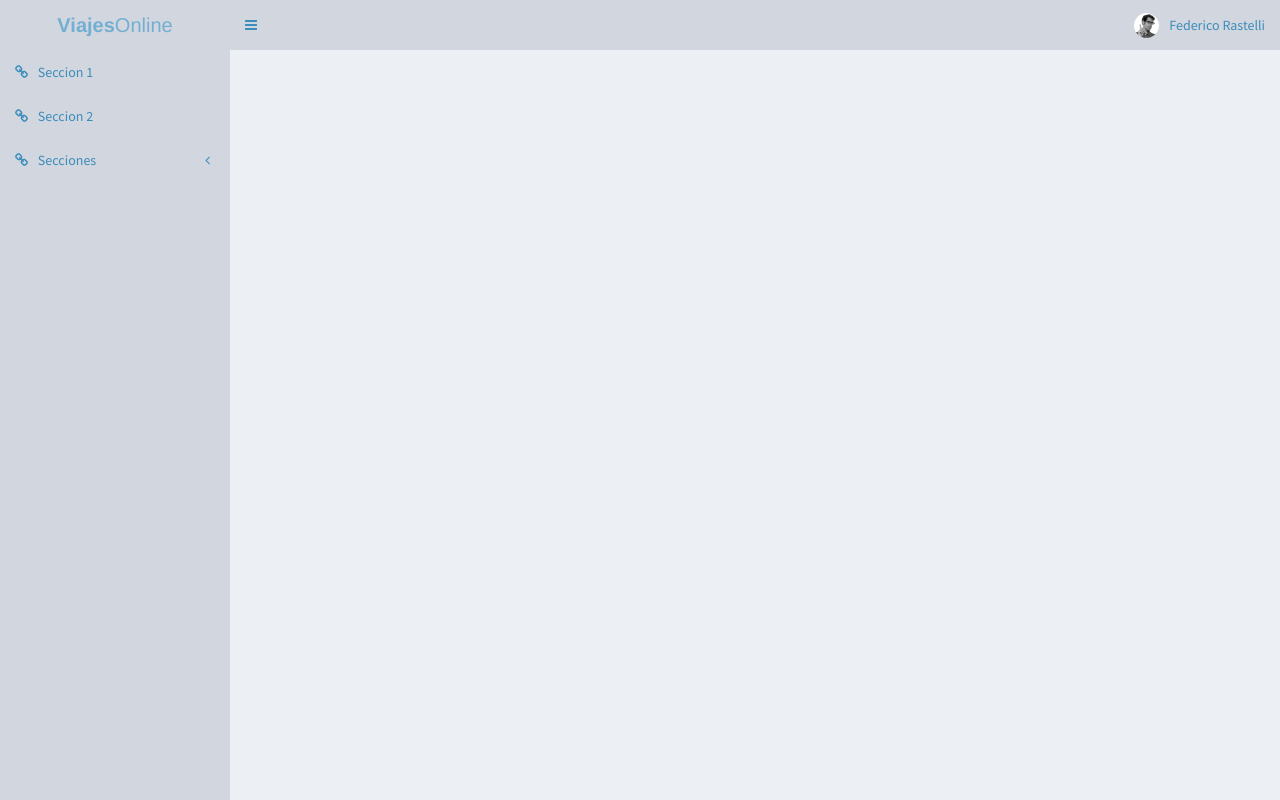
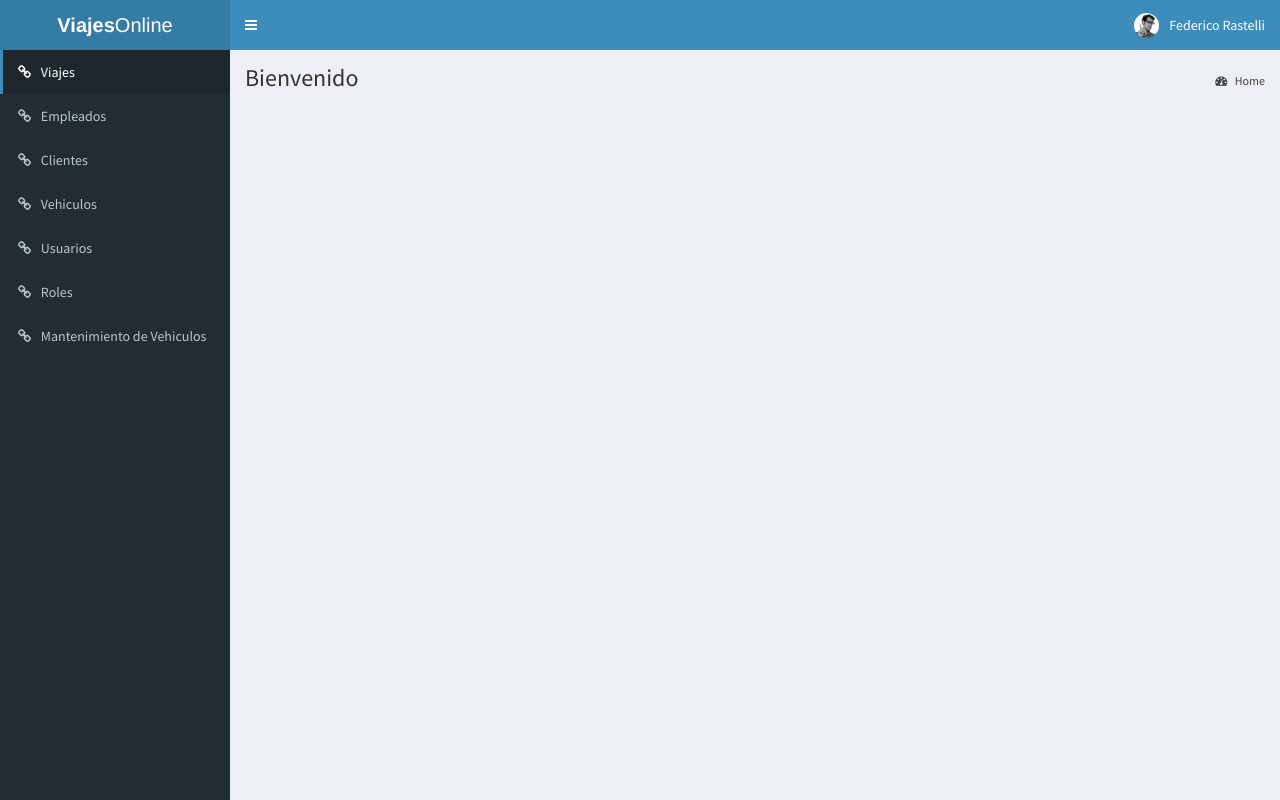
Before and after one commit to fmigliorini/trabajo_practico_web_2, a PHP site: page /index.php?page=home in a window 1280 px wide. Run offline with PHP 8.4, Linux system fonts and the light colour scheme; the visitor is signed in with stand-in values (Sample User, id 1).

Commit message:
New menu/ new Navegation inside index

```diff
--- a/home.php
+++ b/home.php
@@ -1,7 +1,3 @@
-<?php require_once 'servicios/requiereLogin.php' ?>
-<?php require_once 'templates/head.php'; ?>
-<?php require_once 'templates/header.php'; ?>
-<?php require_once 'templates/menu.php'; ?>
 
 <!-- Content Wrapper. Contains page content -->
 <div class="content-wrapper">
@@ -19,5 +15,3 @@
 
     </section><!-- /.content -->
 </div>
-
-<?php require_once "templates/footer.php"; ?>
--- a/index.php
+++ b/index.php
@@ -1,10 +1,25 @@
-<?php require_once "templates/head.php"; ?>
-<?php require_once "templates/header.php"; ?>
-<?php require_once "templates/menu.php"; ?>
+<?php
+require_once 'servicios/requiereLogin.php';
+require_once "templates/head.php";
+require_once "templates/header.php";
+require_once "templates/menu.php";
 
-<!-- Content Wrapper. Contains page content -->
-<div class="content-wrapper">
+if(isset($_GET['page']) && !empty($_GET['page'])){
+    switch ($_GET['page']) {
+        case 'home':
+            require_once 'home.php';
+        break;
 
-</div>
+        default:
+            header('location: index.php?page=home');
+            die;
+        break;
+    }
+}
+else {
+    header('location: login.php');
+    die;
+}
 
-<?php require_once "templates/footer.php"; ?>
+
+require_once "templates/footer.php";
--- a/login.php
+++ b/login.php
@@ -2,16 +2,16 @@
 
 session_start();
 if ( isset( $_SESSION['authenticate'] ) || $_SESSION['authenticate'] === true ) {
-    header('Location: home.php');
+    header('Location: index.php?page=home');
 }
 
 if($_SERVER['REQUEST_METHOD'] === "POST"){
     if( isset($_POST['user']) && isset($_POST['pass']) ) {
         require 'models/Usuario.php';
-        $usuario = new Usuario();;
+        $usuario = new Usuario();
         if ( $usuario->login($_POST['user'], $_POST['pass']) ){
             $_SESSION['authenticate'] = true;
-            header('Location: home.php');
+            header('Location: index.php?page=home');
             exit;
         } else {
             $error = "Usuario o clave invalidos";
--- a/templates/menu.php
+++ b/templates/menu.php
@@ -7,19 +7,13 @@
     <!-- Sidebar Menu -->
     <ul class="sidebar-menu" data-widget="tree">
       <!-- Optionally, you can add icons to the links -->
-      <li class="active"><a href="#"><i class="fa fa-link"></i> <span>Seccion 1</span></a></li>
-      <li><a href="#"><i class="fa fa-link"></i> <span>Seccion 2</span></a></li>
-      <li class="treeview">
-        <a href="#"><i class="fa fa-link"></i> <span>Secciones</span>
-          <span class="pull-right-container">
-              <i class="fa fa-angle-left pull-right"></i>
-            </span>
-        </a>
-        <ul class="treeview-menu">
-          <li><a href="#">Seccion 3</a></li>
-          <li><a href="#">Seccion 4</a></li>
-        </ul>
-      </li>
+      <li class="active"><a href="#"><i class="fa fa-link"></i> <span>Viajes</span></a></li>
+      <li><a href="#"><i class="fa fa-link"></i> <span>Empleados</span></a></li>
+      <li><a href="#"><i class="fa fa-link"></i> <span>Clientes</span></a></li>
+      <li><a href="#"><i class="fa fa-link"></i> <span>Vehiculos</span></a></li>
+      <li><a href="#"><i class="fa fa-link"></i> <span>Usuarios</span></a></li>
+      <li><a href="#"><i class="fa fa-link"></i> <span>Roles</span></a></li>
+      <li><a href="#"><i class="fa fa-link"></i> <span>Mantenimiento de Vehiculos</span></a></li>
     </ul>
     <!-- /.sidebar-menu -->
   </section>
```
